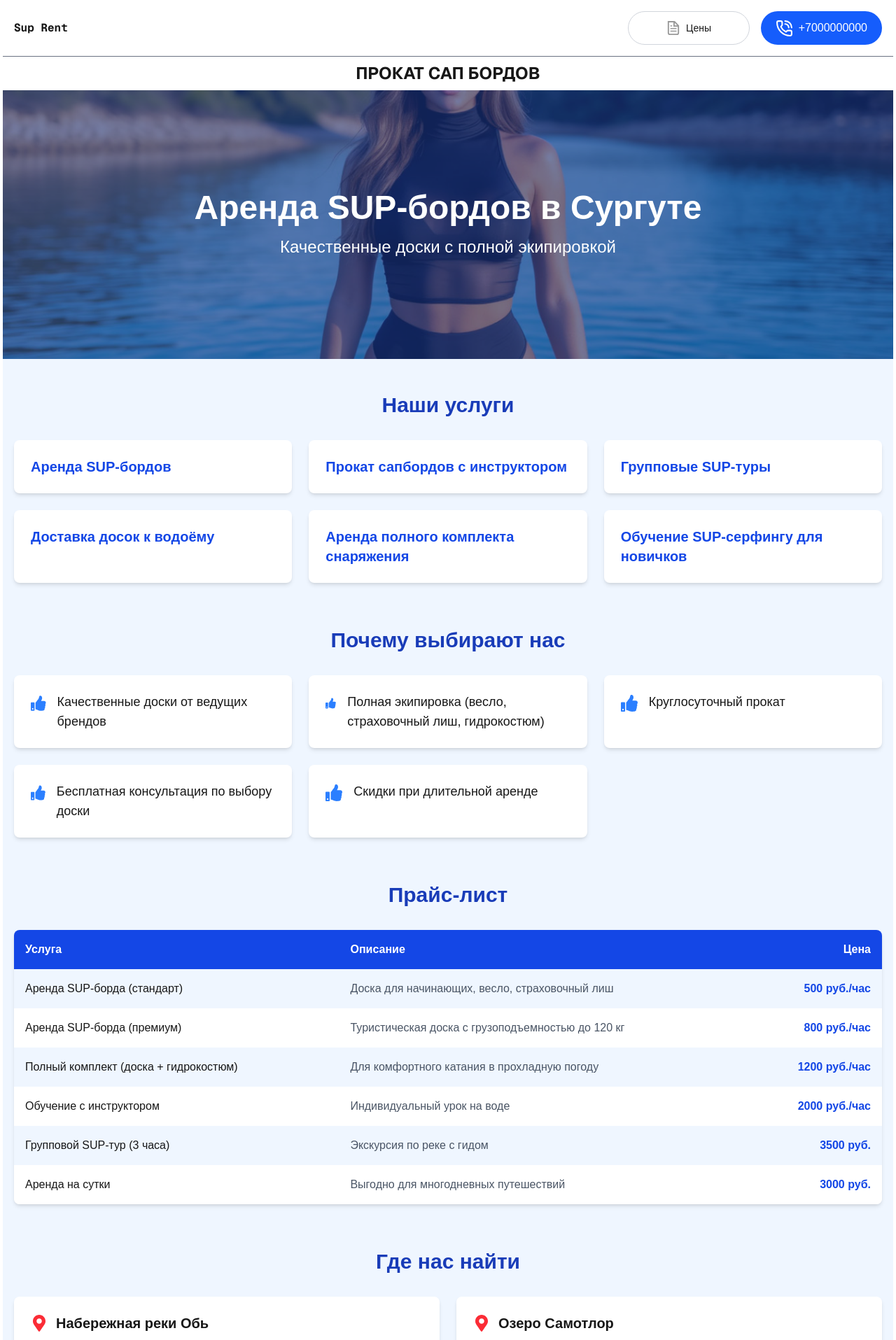
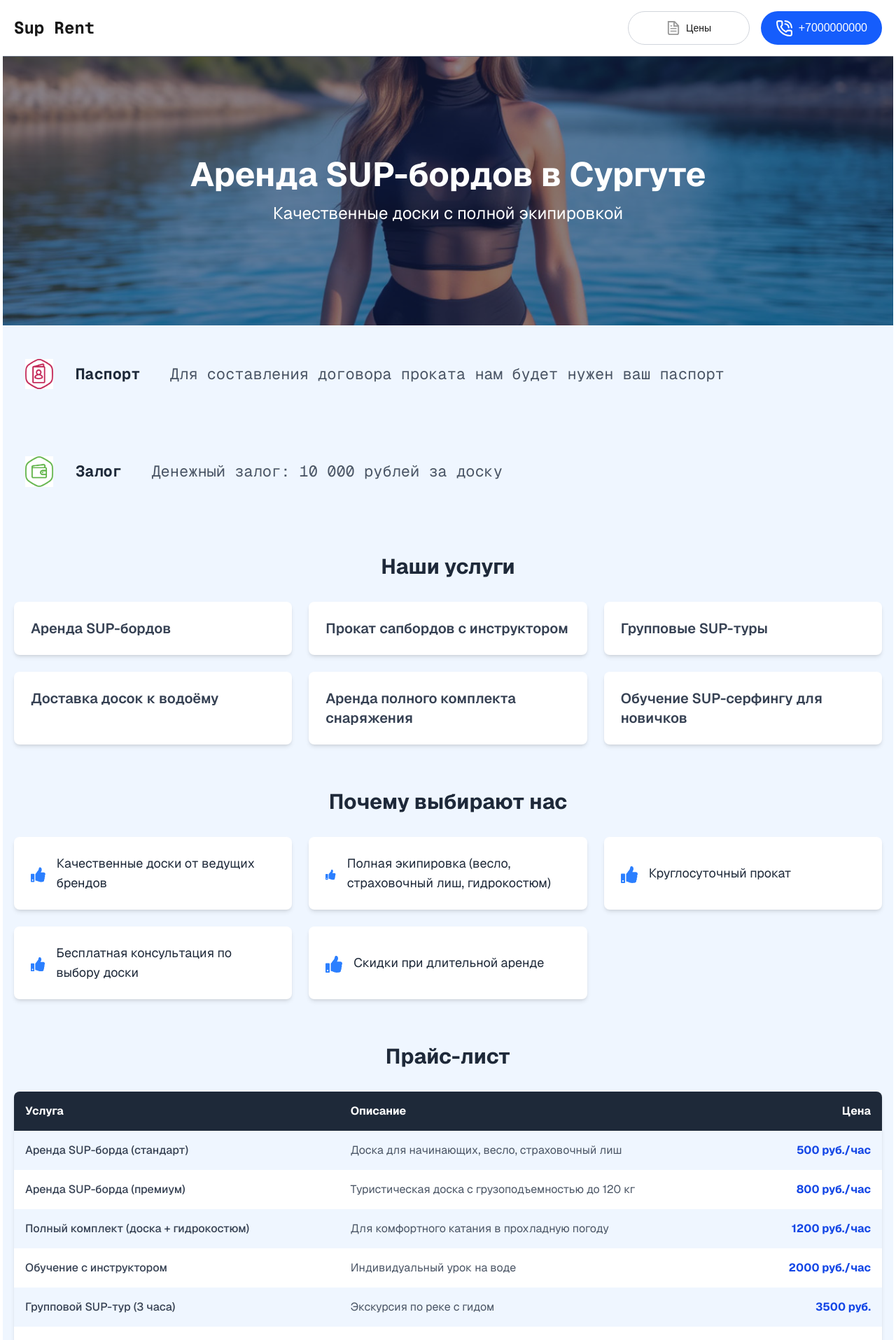
Before and after one commit to AleksandrVakarin/sup_b, a Next.js app: page / in a window 1280 px wide. Shown: the top 1915 px of the page at 70% size. Built offline with nearby package versions, Linux system fonts and the light colour scheme.

Commit message:
work with styles

```diff
--- a/app/layout.tsx
+++ b/app/layout.tsx
@@ -4,6 +4,7 @@ import "./globals.css";
 import Script from "next/script";
 import Header from "@/components/Header";
 import H1 from "@/components/h1";
+import Footer from "@/components/Footer";
 
 const geistSans = Geist({
   variable: "--font-geist-sans",
@@ -124,8 +125,8 @@ export default function RootLayout({
         className={`${geistSans.variable} ${geistMono.variable} antialiased px-1`}
       >
         <Header />
-        <H1/>
         {children}
+        <Footer />
         {/* <Analytics /> */}
       </body>
     </html>
--- a/app/page.tsx
+++ b/app/page.tsx
@@ -1,13 +1,12 @@
 import Image from "next/image";
 import data from "@/app/data/data.json";
 import { FaMapMarkerAlt, FaQuestionCircle, FaThumbsUp } from "react-icons/fa";
-import Contacts from "@/components/Contacts";
 
 export default function Home() {
   return (
-    <div className="min-h-screen bg-blue-50">
+    <div className="min-h-screen rounded-xl bg-blue-50 font-[family-name:var(--font-geist-sans)]">
       {/* Hero Section */}
-      <div className="relative h-96">
+      <section className="relative h-96">
         <Image
           src="/images/sup-2.jpeg"
           alt="Аренда SUP-бордов в Сургуте"
@@ -15,7 +14,7 @@ export default function Home() {
           className="object-cover"
           priority
         />
-        <div className="absolute inset-0 bg-blue-900/60 flex items-center justify-center">
+        <div className="absolute inset-0 bg-blue-950/50 flex items-center justify-center">
           <div className="text-center text-white px-4">
             <h1 className="text-4xl md:text-5xl font-bold mb-4">
               Аренда SUP-бордов в Сургуте
@@ -25,13 +24,40 @@ export default function Home() {
             </p>
           </div>
         </div>
-      </div>
+      </section>
+
+      <article className="flex flex-wrap items-center container text-[22px] mx-auto px-4 py-8 text-blue-700 font-[family-name:var(--font-geist-mono)]">
+         <Image
+            src="/images/pasport.png"
+            alt="Пасспорт"
+            width={40}
+            height={40}
+            className="m-4"
+            />
+        <b className="p-4 text-gray-800">Паспорт &nbsp;</b>
+        <p className="text-gray-600">
+          Для составления договора проката нам будет нужен ваш паспорт
+        </p>
+      </article>
+      <article className="flex flex-wrap items-center container text-[22px] mx-auto px-4 py-8 text-blue-700 font-[family-name:var(--font-geist-mono)]">
+        <Image
+            src="/images/money.png"
+            alt="Залог"
+            width={40}
+            height={40}
+            className="m-4"
+            />
+        <b className="p-4 text-gray-800">Залог &nbsp;</b>
+        <p className="text-gray-600">
+          Денежный залог: 10 000 рублей за доску
+        </p>
+      </article>
 
       {/* Main Content */}
-      <div className="container mx-auto px-4 py-12">
+      <main className="container mx-auto px-4 py-12 ">
         {/* Услуги */}
         <section className="mb-16">
-          <h2 className="text-3xl font-bold text-center mb-8 text-blue-800">
+          <h2 className="text-3xl font-bold text-center mb-8 text-gray-800">
             Наши услуги
           </h2>
           <div className="grid grid-cols-1 md:grid-cols-2 lg:grid-cols-3 gap-6">
@@ -40,7 +66,7 @@ export default function Home() {
                 key={index}
                 className="bg-white p-6 rounded-lg shadow-md hover:shadow-lg transition-shadow"
               >
-                <h3 className="text-xl font-semibold text-blue-700">{service}</h3>
+                <h3 className="text-xl font-semibold text-gray-700">{service}</h3>
               </div>
             ))}
           </div>
@@ -48,14 +74,14 @@ export default function Home() {
 
         {/* Преимущества */}
         <section className="mb-16">
-          <h2 className="text-3xl font-bold text-center mb-8 text-blue-800">
+          <h2 className="text-3xl font-bold text-center mb-8 text-gray-800">
             Почему выбирают нас
           </h2>
           <div className="grid grid-cols-1 md:grid-cols-2 lg:grid-cols-3 gap-6">
             {data.advantages.map((advantage, index) => (
               <div
                 key={index}
-                className="bg-white p-6 rounded-lg shadow-md flex items-start"
+                className="bg-white p-6 rounded-lg shadow-md flex items-center text-gray-800"
               >
                 <FaThumbsUp className="text-blue-500 text-2xl mt-1 mr-4" />
                 <p className="text-lg">{advantage}</p>
@@ -65,13 +91,13 @@ export default function Home() {
         </section>
 
         {/* Цены */}
-        <section className="mb-16">
-          <h2 className="text-3xl font-bold text-center mb-8 text-blue-800">
+        <section id="prices" className="mb-16">
+          <h2 className="text-3xl font-bold text-center mb-8 text-gray-800">
             Прайс-лист
           </h2>
-          <div className="bg-white rounded-lg shadow-md overflow-hidden">
+          <div className="bg-white rounded-lg shadow-md overflow-hidden text-gray-700">
             <table className="w-full">
-              <thead className="bg-blue-700 text-white">
+              <thead className="bg-gray-800 text-white">
                 <tr>
                   <th className="p-4 text-left">Услуга</th>
                   <th className="p-4 text-left">Описание</th>
@@ -98,10 +124,10 @@ export default function Home() {
 
         {/* Локации */}
         <section className="mb-16">
-          <h2 className="text-3xl font-bold text-center mb-8 text-blue-800">
+          <h2 className="text-3xl font-bold text-center mb-8 text-gray-800">
             Где нас найти
           </h2>
-          <div className="grid grid-cols-1 md:grid-cols-2 gap-6">
+          <div className="grid grid-cols-1 md:grid-cols-2 gap-6 text-gray-700">
             {data.locations.map((location, index) => (
               <div
                 key={index}
@@ -127,10 +153,10 @@ export default function Home() {
 
         {/* FAQ */}
         <section className="mb-16">
-          <h2 className="text-3xl font-bold text-center mb-8 text-blue-800">
+          <h2 className="text-3xl font-bold text-center mb-8 text-gray-800">
             Частые вопросы
           </h2>
-          <div className="space-y-4">
+          <div className="space-y-4 text-gray-700">
             {data.faq.map((item, index) => (
               <div
                 key={index}
@@ -147,45 +173,7 @@ export default function Home() {
             ))}
           </div>
         </section>
-
-        {/* Контакты */}
-        <section className="text-center">
-          <h2 className="text-3xl font-bold mb-8 text-blue-800">
-            Как с нами связаться
-          </h2>
-          <Contacts className="justify-center" />
-          <div className="mt-6 flex justify-center space-x-6">
-            <a
-              href={data.social_media.vk}
-              target="_blank"
-              rel="noopener noreferrer"
-              className="text-blue-700 hover:text-blue-900"
-            >
-              <span className="sr-only">VK</span>
-              {/* <Image
-                src="/icons/vk.svg"
-                alt="VK"
-                width={32}
-                height={32}
-              /> */}
-            </a>
-            <a
-              href={data.social_media.instagram}
-              target="_blank"
-              rel="noopener noreferrer"
-              className="text-blue-700 hover:text-blue-900"
-            >
-              <span className="sr-only">Instagram</span>
-              {/* <Image
-                src="/icons/instagram.svg"
-                alt="Instagram"
-                width={32}
-                height={32}
-              /> */}
-            </a>
-          </div>
-        </section>
-      </div>
+      </main>
     </div>
   );
 }
--- a/components/Contacts.tsx
+++ b/components/Contacts.tsx
@@ -47,7 +47,7 @@ export default function Contacts({
 
       {showTelegram && (
         <a
-          className="rounded-full border border-solid border-white transition-colors flex items-center justify-center bg-transparent text-white hover:bg-white/10 font-medium text-sm sm:text-base h-10 sm:h-12 px-4 sm:px-5 w-full sm:w-auto"
+          className="rounded-full border border-solid border-white transition-colors flex items-center justify-center bg-transparent text-white hover:bg-white/10 font-medium text-sm sm:text-base h-10 sm:h-12 px-4 sm:px-5 sm:w-auto"
           href={`https://t.me/${telegram}`}
           target="_blank"
           rel="noopener noreferrer"
--- /dev/null
+++ b/components/Footer.tsx
@@ -0,0 +1,43 @@
+import Contacts from "./Contacts";
+import data from "@/app/data/data.json";
+
+export default function Footer() {
+    return (
+        <footer className="text-center p-4">
+          <h2 className="text-3xl font-bold mb-8 text-white">
+            Как с нами связаться
+          </h2>
+          <Contacts className="justify-center" />
+          <div className="mt-6 flex justify-center space-x-6">
+            <a
+              href={data.social_media.vk}
+              target="_blank"
+              rel="noopener noreferrer"
+              className="text-blue-700 hover:text-blue-900"
+            >
+              <span className="sr-only">VK</span>
+              {/* <Image
+                src="/icons/vk.svg"
+                alt="VK"
+                width={32}
+                height={32}
+              /> */}
+            </a>
+            <a
+              href={data.social_media.instagram}
+              target="_blank"
+              rel="noopener noreferrer"
+              className="text-blue-700 hover:text-blue-900"
+            >
+              <span className="sr-only">Instagram</span>
+              {/* <Image
+                src="/icons/instagram.svg"
+                alt="Instagram"
+                width={32}
+                height={32}
+              /> */}
+            </a>
+          </div>
+        </footer>
+    )
+}
--- a/components/Header.tsx
+++ b/components/Header.tsx
@@ -1,5 +1,6 @@
 import Image from "next/image";
 import Contacts from "./Contacts";
+import H1 from "./h1";
 
 interface Props {
   className?: string;
@@ -8,7 +9,7 @@ interface Props {
 export default function Header({ className }: Props) {
   return (
     <header className={`flex items-center justify-between w-full border-b border-gray-500 p-4 ${className}`}>
-        <b className="font-mono">Sup Rent</b>
+        <b className="font-mono sm:text-2xl">Sup Rent</b>
         <section className="grid grid-cols-1 sm:grid-cols-2 gap-4">
             <a
             className="rounded-full border border-gray-300 bg-white/10 hover:bg-white/20 transition-colors flex items-center justify-center px-4 py-2 text-sm font-medium"
--- a/components/h1.tsx
+++ b/components/h1.tsx
@@ -1,6 +1,6 @@
 export default function H1() {
     return (
-        <h1 className="flex justify-center p-2 text-xl md:text-2xl font-bold whitespace-wrap sm:whitespace-nowrap font-[family-name:var(--font-geist-sans)]">
+        <h1 className="p-2 text-sm md:text-md font-bold whitespace-wrap sm:whitespace-nowrap font-[family-name:var(--font-geist-mono)]">
             ПРОКАТ САП БОРДОВ
         </h1>
     )
```
Also changed, not shown: public/images/money.png (added), public/images/pasport.png (added).
